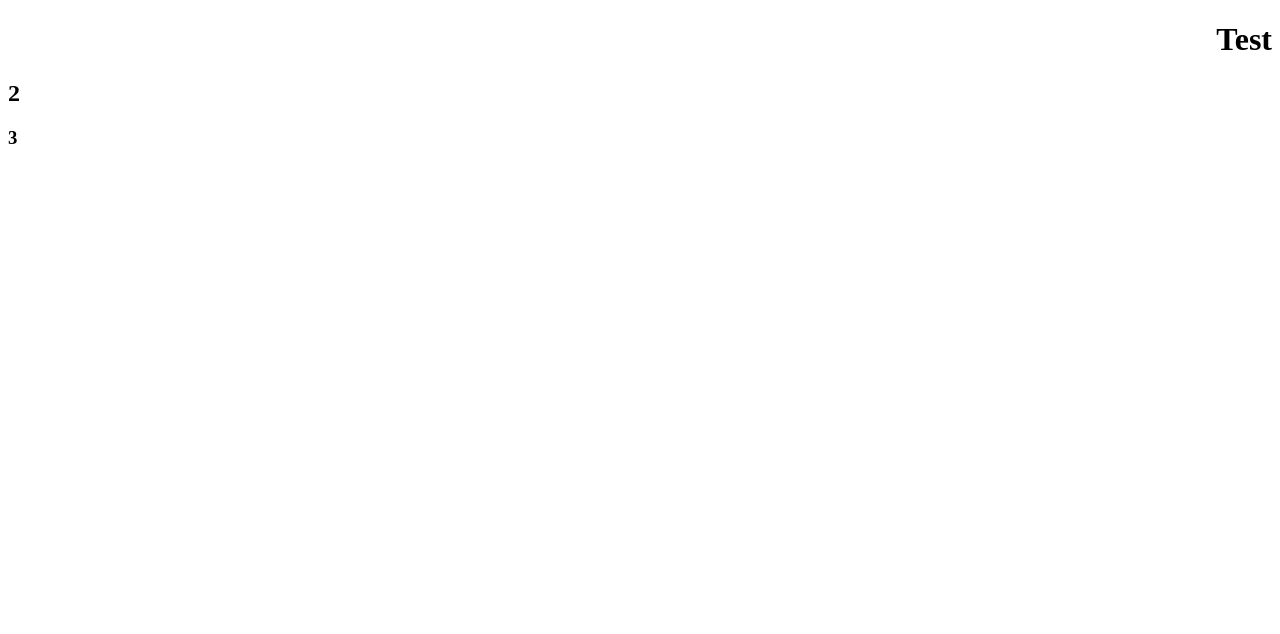
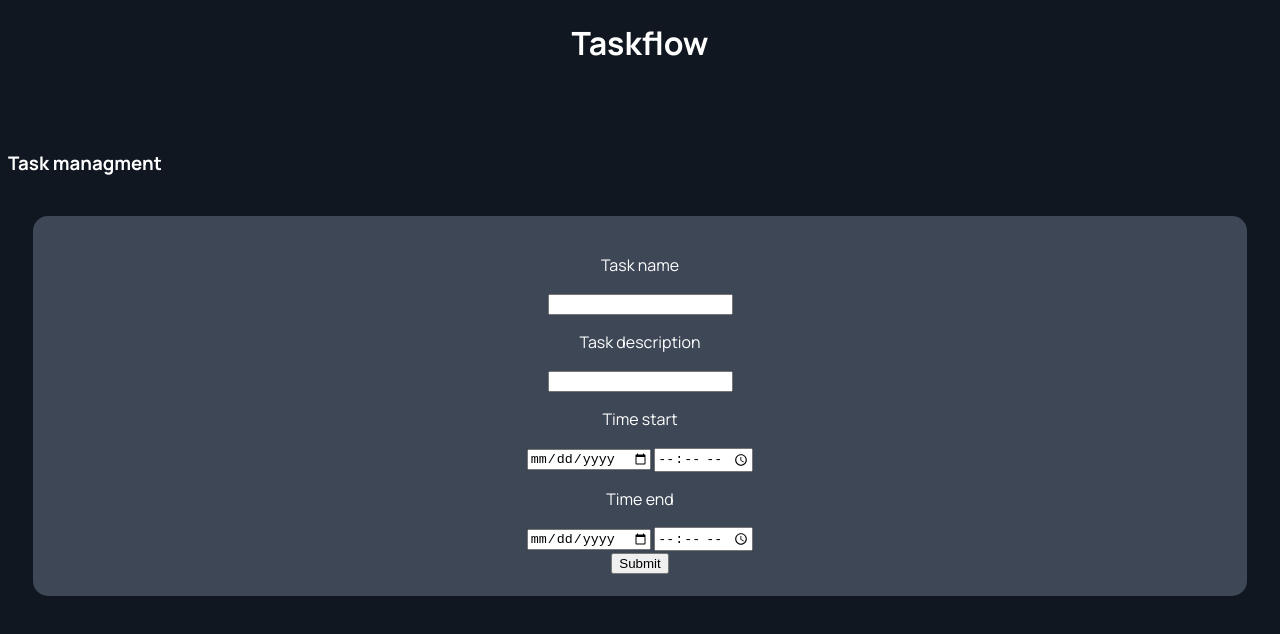
Before and after one commit to akbanana7/TaskFlow, a website: page front/public/index.html in a window 1280 px wide. Drawn offline with Linux system fonts and the light colour scheme.

Commit message:
WAZAAAAA. Made python scream at you when you call localhost:8000/add. init formHandler. fleshed out the frontend a bit.

```diff
--- a/front/public/index.html
+++ b/front/public/index.html
@@ -2,11 +2,33 @@
 <html>
     <head>
         <title>TaskFlow</title>
+        <link href="https://fonts.googleapis.com/css2?family=Manrope:wght@200..800&display=swap" rel="stylesheet">
         <link rel="stylesheet" type="text/css" href="style.css">
     </head>
     <body>
-        <h1>Test</h1>
-        <h2>2</h2>
-        <h3>3</h3>
+        <h1>Taskflow</h1>
+        <br>
+        <br>
+        <h3>Task managment</h3>
+        <br>
+        <div id="taskAdd">
+            <br>
+            <div id="formContents">
+            <p>Task name</p>
+            <input type="text" id="taskName">
+            <p>Task description</p>
+            <input type="text" id="taskDesc">
+            <br>
+            <p>Time start</p>
+            <input type="date" id="dateStart">
+            <input type="time" id="timeStart">
+            <p>Time end</p>
+            <input type="date" id="dateEnd">
+            <input type="time" id="timeEnd">
+            <br>
+            <input type="button" value="Submit" id="submitAdd">
+            </div>
+            <br>
+        </div>
     </body>
 </html>
--- a/front/public/style.css
+++ b/front/public/style.css
@@ -1,3 +1,36 @@
 h1 {
-    text-align: right;
+    text-align: center;
+    font-weight: bold;
 }
+
+h2, h3 {
+    text-align: left;
+    font-weight: bolder;
+}
+
+body {
+    background-color: #101720;
+    color: white;
+    font-family: "Manrope", sans-serif;
+}
+
+button {
+    margin-top: 2%;
+    margin-bottom: 2%;
+}
+
+#taskAdd {
+    background-color: #3D4756;
+    border-radius: 15px;
+    margin-left: 2%;
+    margin-right: 2%;
+}
+
+#formContents {
+    align-items: center;
+    align-content: center;
+    align-self: center;
+    text-align: center;
+    margin-left: 5%;
+    margin-right: 5%;
+}
```
Also changed, not shown: front/public/formHandler.js (added), 1 other file.
